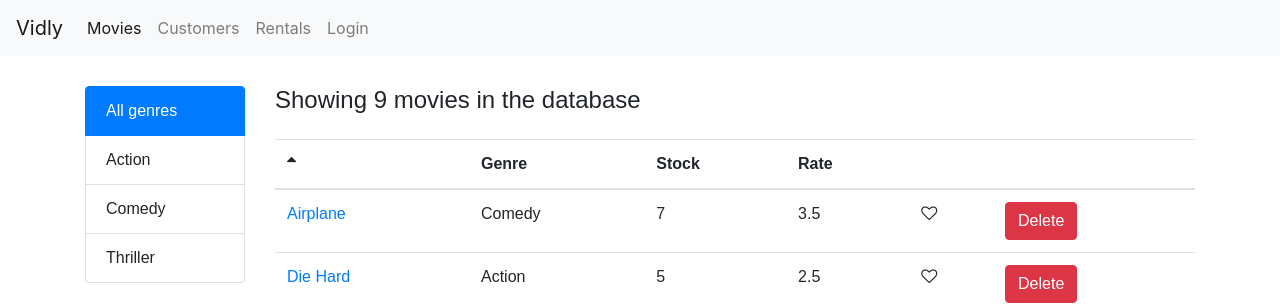
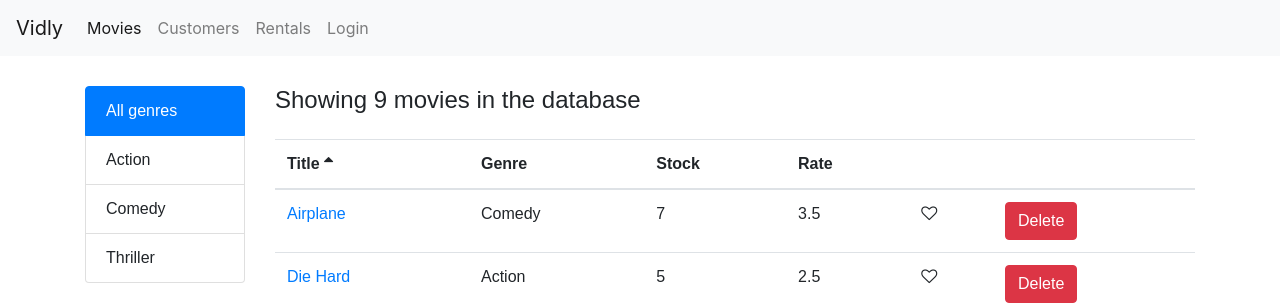
Before and after one commit to colehoux/reactjs_mosh_course, a React (Create React App) app: page /movies in a window 1280 px wide. Shown: the top 305 px of the page. Built offline with nearby package versions, Linux system fonts and the light colour scheme.

Commit message:
Fix TableHeader

```diff
--- a/src/components/moviesTable.jsx
+++ b/src/components/moviesTable.jsx
@@ -7,6 +7,7 @@ class MoviesTable extends Component {
     columns = [
         {
             path: "title",
+            label: "Title",
             content: (movie) => <Link to={`/movies/${movie._id}`}>{movie.title}</Link>,
         },
         { path: "genre.name", label: "Genre" },
```
